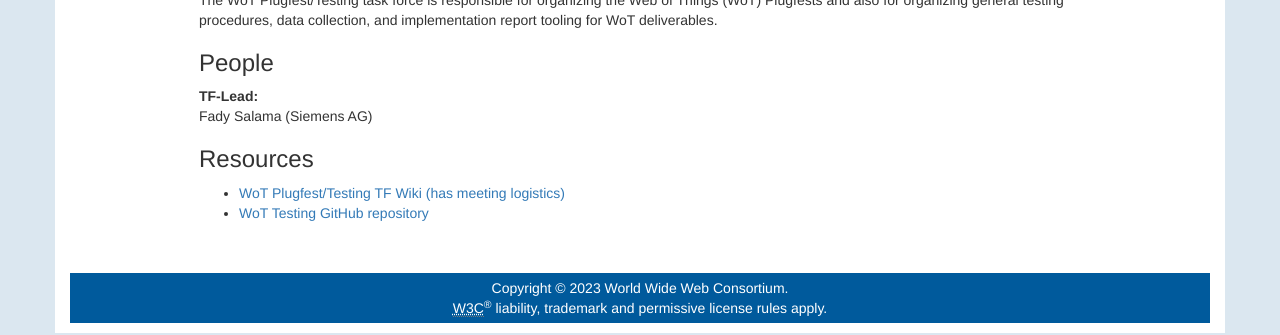
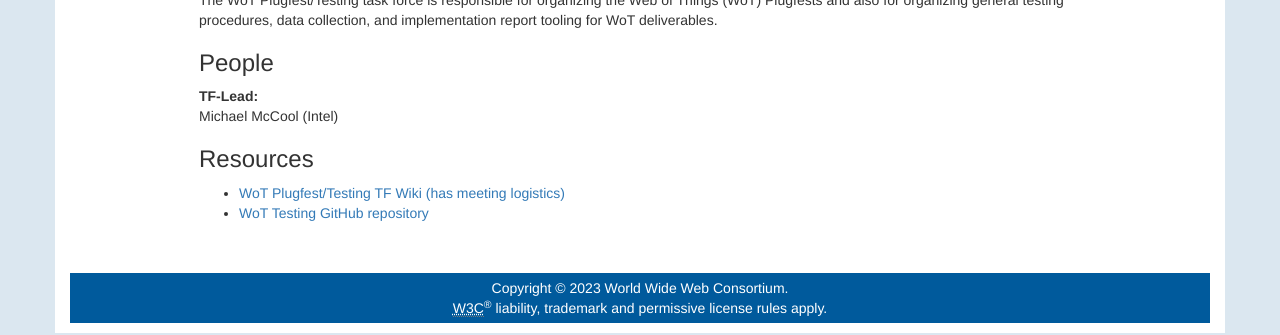
Before and after one commit to w3c/wot-marketing, a Jekyll site: the page built from docs/activities/task-forces/tf-plugfest/index.html, in a window 1280 px wide. Shown: the part 205-540 px from the top of the page. Built offline with Jekyll 4.4.1, drawn with Linux system fonts in a browser that asks for light colours; nearby versions of some CDN libraries; comment, search, counter and statistics services are not loaded.

Commit message:
correct plugfest tf lead and reformat

```diff
--- a/docs/activities/task-forces/tf-plugfest/index.html
+++ b/docs/activities/task-forces/tf-plugfest/index.html
@@ -12,15 +12,17 @@ group: "navigation"
     <div>
         <h3>People</h3>
         <dl>
-		<dt>TF-Lead:</dt><dd>
-		    Fady Salama (Siemens AG)
+            <dt>TF-Lead:</dt>
+            <dd>
+                Michael McCool (Intel)
             </dd>
         </dl>
     </div>
     <div>
         <h3>Resources</h3>
         <ul>
-        <li><a href="https://www.w3.org/WoT/IG/wiki/PlugFest_WebConf" target="_blank">WoT Plugfest/Testing TF Wiki (has meeting logistics)</a></li>
+            <li><a href="https://www.w3.org/WoT/IG/wiki/PlugFest_WebConf" target="_blank">WoT Plugfest/Testing TF Wiki
+                    (has meeting logistics)</a></li>
             <li><a href="https://github.com/w3c/wot-testing" target="_blank">WoT Testing GitHub repository</a></li>
         </ul>
     </div>
```
Lines whose indentation alone changed are shown as unchanged.
